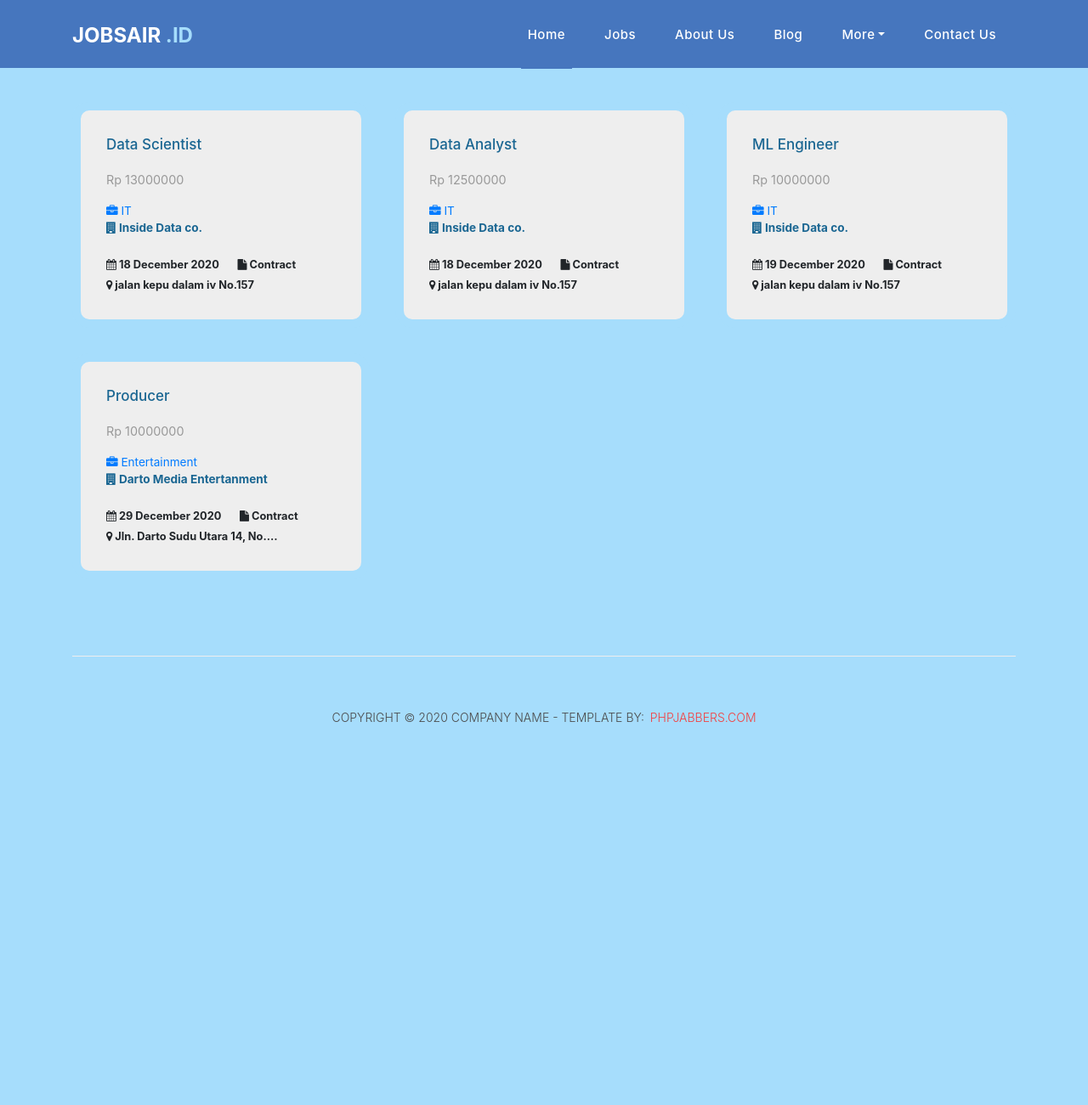
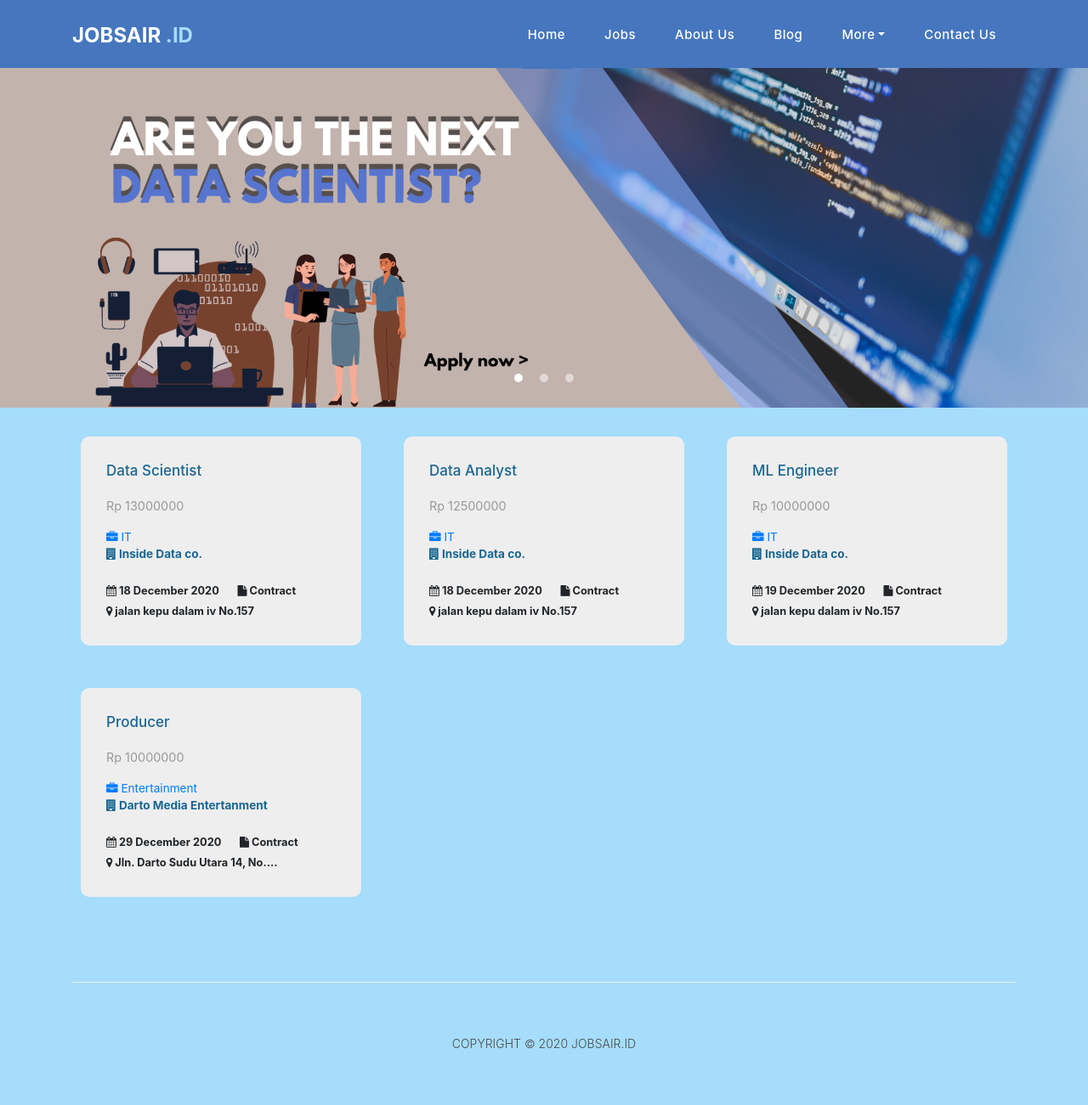
Before and after one commit to sayyidinside/Jobsair, a Django app: page /jobs/ in a window 1280 px wide. Shown: the whole page at 85% size. Before the commit the page ends 850 px from the top, so only its background shows below. Run offline with Django 3.2, Linux system fonts and the light colour scheme; data comes from the database, SQL or seed files in the repository; some libraries are stand-ins or nearby versions.

Commit message:
Fixing some tamplate issue
Title issue
remove read more -> testomonial.html which doesn't exist

```diff
--- a/Jobsair_id/templates/Jobsair_id/about-us.html
+++ b/Jobsair_id/templates/Jobsair_id/about-us.html
@@ -1,5 +1,7 @@
 {% extends 'Jobsair_id/base.html' %}
 {% load static %}
+
+{% block title %} | About-Us{% endblock %}
 
 <!-- Page Content -->
 {% block content %}
--- a/Jobsair_id/templates/Jobsair_id/base.html
+++ b/Jobsair_id/templates/Jobsair_id/base.html
@@ -11,7 +11,7 @@
     <link rel="icon" href="{% static 'Jobsair_id/assets/images/favicon.png' %}">
     <link href="https://fonts.googleapis.com/css?family=Poppins:100,200,300,400,500,600,700,800,900&display=swap" rel="stylesheet">
 
-    <title>Jobsair</title>
+    <title>Jobsair{% block title %}{% endblock %}</title>
 
     <!-- Bootstrap core CSS -->
     <link href="{% static 'Jobsair_id/vendor/bootstrap/css/bootstrap.min.css' %}" rel="stylesheet">
@@ -84,7 +84,7 @@
         <div class="row">
           <div class="col-md-12">
             <div class="inner-content">
-              <p>Copyright © 2020 Company Name - Template by: <a href="https://www.phpjabbers.com/">PHPJabbers.com</a></p>
+              <p>Copyright © 2020 JOBSAIR.ID</p>
             </div>
           </div>
         </div>
--- a/Jobsair_id/templates/Jobsair_id/blog-details.html
+++ b/Jobsair_id/templates/Jobsair_id/blog-details.html
@@ -1,5 +1,8 @@
 {% extends 'Jobsair_id/base.html' %}
 {% load static %}
+
+{% block title %} | Blog{% endblock %}
+
 <!-- Page Content -->
 {% block content %}
     <div class="page-heading about-heading header-text" style="background-image: url({% static 'Jobsair_id/assets/images/heading-6-1920x500.jpg' %});">
--- a/Jobsair_id/templates/Jobsair_id/blog.html
+++ b/Jobsair_id/templates/Jobsair_id/blog.html
@@ -1,5 +1,8 @@
 {% extends 'Jobsair_id/base.html' %}
 {% load static %}
+
+{% block title %} | Blog{% endblock %}
+
 <!-- Page Content -->
 {% block content %}
     <div class="page-heading about-heading header-text" style="background-image: url({% static 'Jobsair_id/assets/images/heading-6-1920x500.jpg' %});">
--- a/Jobsair_id/templates/Jobsair_id/blog_edit.html
+++ b/Jobsair_id/templates/Jobsair_id/blog_edit.html
@@ -1,5 +1,7 @@
 {% extends 'Jobsair_id/base.html' %}
 {% load static %}
+
+{% block title %} | Blog{% endblock %}
 
 {% block content %}
   <div class="page-heading contact-heading header-text" style="background-image: url({% static 'Jobsair_id/assets/images/heading-4-1920x500.jpg' %});">
--- a/Jobsair_id/templates/Jobsair_id/contact-us.html
+++ b/Jobsair_id/templates/Jobsair_id/contact-us.html
@@ -1,5 +1,8 @@
 {% extends 'Jobsair_id/base.html' %}
 {% load static %}
+
+{% block title %} | Contact-Us{% endblock %}
+
 <!-- Page Content -->
 {% block content %}
     <div class="page-heading contact-heading header-text" style="background-image: url({% static 'Jobsair_id/assets/images/heading-4-1920x500.jpg' %});">
--- a/Jobsair_id/templates/Jobsair_id/index.html
+++ b/Jobsair_id/templates/Jobsair_id/index.html
@@ -149,8 +149,6 @@
           <div class="col-md-12">
             <div class="section-heading">
               <h2>Happy Clients</h2>
-
-              <a href="testimonials.html">read more <i class="fa fa-angle-right"></i></a>
             </div>
           </div>
           <div class="col-md-12">
--- a/Jobsair_id/templates/Jobsair_id/post_category.html
+++ b/Jobsair_id/templates/Jobsair_id/post_category.html
@@ -1,5 +1,7 @@
 {% extends 'Jobsair_id/base.html' %}
 {% load static %}
+
+{% block title %} | Jobs{% endblock %}
 
 {% block content %}
   <div class="page-heading contact-heading header-text" style="background-image: url({% static 'Jobsair_id/assets/images/heading-4-1920x500.jpg' %});">
--- a/Jobsair_id/templates/Jobsair_id/post_detail.html
+++ b/Jobsair_id/templates/Jobsair_id/post_detail.html
@@ -1,5 +1,8 @@
 {% extends 'Jobsair_id/base.html' %}
 {% load static %}
+
+{% block title %} | Jobs{% endblock %}
+
 <!-- Page Content -->
 {% block content %}
     {% if post.published_date %}
--- a/Jobsair_id/templates/Jobsair_id/post_edit.html
+++ b/Jobsair_id/templates/Jobsair_id/post_edit.html
@@ -1,5 +1,7 @@
 {% extends 'Jobsair_id/base.html' %}
 {% load static %}
+
+{% block title %} | Jobs{% endblock %}
 
 {% block content %}
     <div class="page-heading contact-heading header-text" style="background-image: url({% static 'Jobsair_id/assets/images/heading-4-1920x500.jpg' %});">
--- a/Jobsair_id/templates/Jobsair_id/post_list.html
+++ b/Jobsair_id/templates/Jobsair_id/post_list.html
@@ -1,10 +1,33 @@
 {% extends 'Jobsair_id/base.html' %}
+{% load static %}
+
+{% block title %} | Jobs{% endblock %}
+
 <!-- Page Content -->
 {% block content %}
-    <br>
-    <br>
-    <br>
-    <br>
+    <!-- Banner Starts Here -->
+    <div class="banner header-text">
+      <div class="owl-banner owl-carousel">
+        <div class="banner-item-01">
+          <div class="text-content">
+            <a href="{% url 'post_detail' pk=1 %}"><img src="{% static 'Jobsair_id/assets/images/slider-image-1-1920x600.png' %}" alt=""></a>
+          </div>
+        </div>
+        <div class="banner-item-02">
+          <div class="text-content">
+            <a href="{% url 'post_detail' pk=2 %}"><img src="{% static 'Jobsair_id/assets/images/slider-image-2-1920x600.png' %}" alt=""></a>
+          </div>
+        </div>
+        <div class="banner-item-03">
+          <div class="text-content">
+            <a href="{% url 'post_detail' pk=3 %}"><img src="{% static 'Jobsair_id/assets/images/slider-image-3-1920x600.png' %}" alt=""></a>
+
+          </div>
+        </div>
+      </div>
+    </div>
+    <!-- Banner Ends Here -->
+
     <br>
     <div class="container">
       {% if user.is_authenticated %}
--- a/Jobsair_id/templates/Jobsair_id/terms.html
+++ b/Jobsair_id/templates/Jobsair_id/terms.html
@@ -1,5 +1,7 @@
 {% extends 'Jobsair_id/base.html' %}
 {% load static %}
+
+{% block title %} | Terms{% endblock %}
 
 <!-- Page Content -->
 {% block content %}
```
